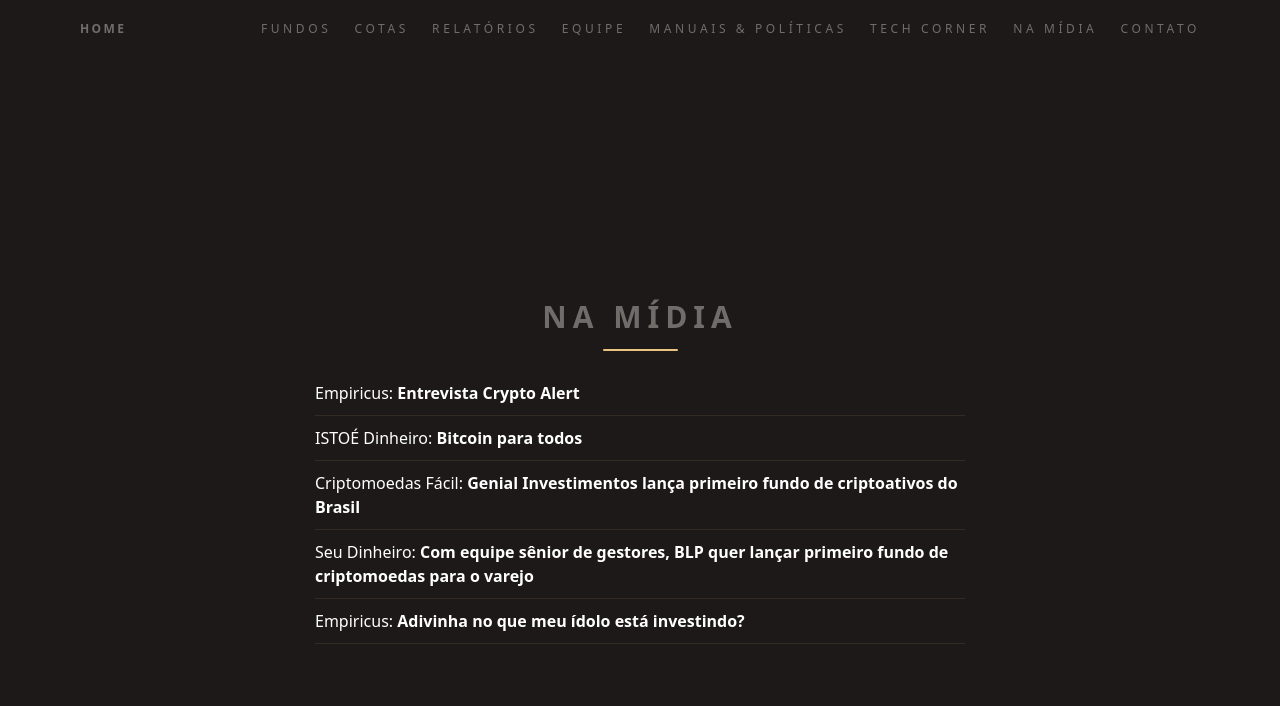
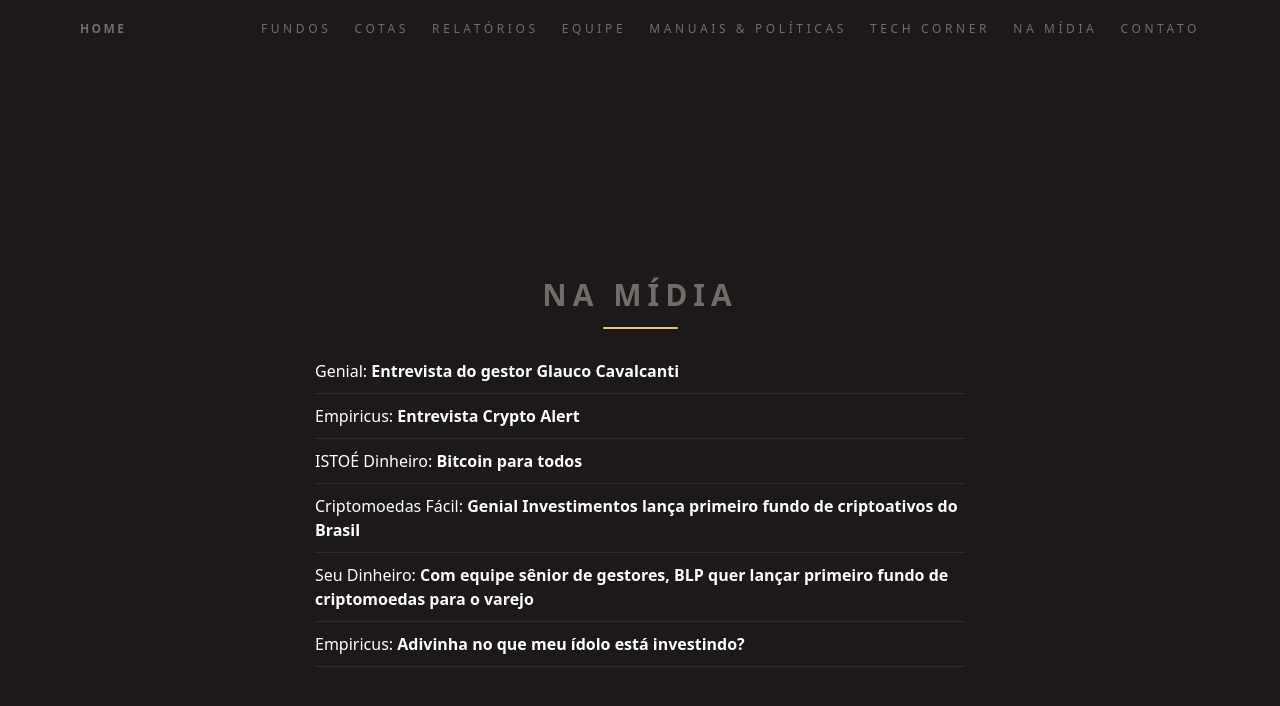
Before and after one commit to ateliedetemas/blpcrypto, a Jekyll site: the page built from na-midia.md, in a window 1280 px wide. Shown: the top 706 px of the page. Built offline with Jekyll 4.4.1, drawn with Linux system fonts in a browser that asks for light colours.

Commit message:
Adds new media item.

```diff
--- a/na-midia.md
+++ b/na-midia.md
@@ -4,6 +4,7 @@ layout: page
 title: Na Mídia
 ---
 
+| [Genial: **Entrevista do gestor Glauco Cavalcanti**](https://youtu.be/pthPSUOD-rM) |
 | [Empiricus: **Entrevista Crypto Alert**](https://vimeo.com/empiricus/review/302353131/80d86c8389) |
 | [ISTOÉ Dinheiro: **Bitcoin para todos**](https://www.istoedinheiro.com.br/bitcoin-para-todos/#.W-4VGEU8w8I.whatsapp) |
 | [Criptomoedas Fácil: **Genial Investimentos lança primeiro fundo de criptoativos do Brasil**](https://www.criptomoedasfacil.com/genial-investimentos-lanca-primeiro-fundo-de-criptoativos-do-brasil/) |
```
